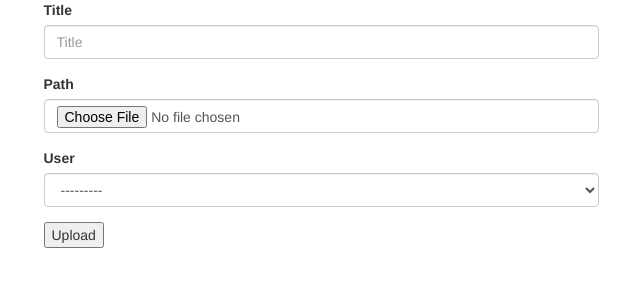
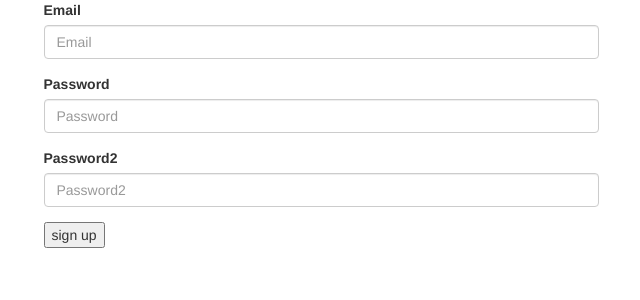
Before and after one commit to LucynaM/photoalbum, a Django app: page /signup/ in a window 1280 px wide. Shown: the top 300 px of the page, without its empty margins (319-959 px from the left). Run offline with Django 3.2, Linux system fonts and the light colour scheme; data that the repository does not hold is empty; some libraries are stand-ins or nearby versions.

Commit message:
working on main functionality

```diff
--- a/album/settings.py
+++ b/album/settings.py
@@ -128,6 +128,7 @@ USE_TZ = True
 # https://docs.djangoproject.com/en/1.11/howto/static-files/
 
 STATIC_URL = '/static/'
+STATIC_ROOT = os.path.join(BASE_DIR, 'static')
 
 MEDIA_URL = '/media/'
 MEDIA_ROOT = os.path.join(BASE_DIR, 'media')
--- a/album/urls.py
+++ b/album/urls.py
@@ -18,9 +18,11 @@ from django.contrib import admin
 
 from django.conf import settings
 from django.conf.urls.static import static
-from photoalbum.views import MainView
+from photoalbum.views import MainView, SignUpView
 
 urlpatterns = [
     url(r'^admin/', admin.site.urls),
-    url(r'^', MainView.as_view(), name='test'),
-] + static(settings.MEDIA_URL, document_root=settings.MEDIA_ROOT)
+    url(r'^$', MainView.as_view(), name='main'),
+    url(r'^signup/$', SignUpView.as_view(), name='signup'),
+] + static(settings.STATIC_URL, document_root=settings.STATIC_ROOT) \
+              + static(settings.MEDIA_URL, document_root=settings.MEDIA_ROOT)
--- a/photoalbum/forms.py
+++ b/photoalbum/forms.py
@@ -1,8 +1,26 @@
 from django import forms
-from .models import Photo
+from django.core.exceptions import ValidationError
+from .models import Photo, MyUser
 
 
 class PhotoForm(forms.ModelForm):
     class Meta:
         model = Photo
         fields = '__all__'
+
+
+class SignUpForm(forms.ModelForm):
+    password = forms.CharField(widget=forms.PasswordInput())
+    password2 = forms.CharField(widget=forms.PasswordInput())
+
+    class Meta:
+        model = MyUser
+        fields = ['email', 'password', 'password2']
+
+    def clean(self):
+        password1 = self.cleaned_data['password']
+        password2 = self.cleaned_data['password2']
+
+        if password1 != password2:
+            raise ValidationError
+        return self.cleaned_data
--- a/photoalbum/static/photoalbum/css/style.css
+++ b/photoalbum/static/photoalbum/css/style.css
@@ -1,4 +1,4 @@
 img {
-    width: 250px;
+    width: 100%;
     height: auto;
 }
--- a/photoalbum/templates/photoalbum/base.html
+++ b/photoalbum/templates/photoalbum/base.html
@@ -9,6 +9,7 @@
     <meta name="viewport" content="width=device-width, initial-scale=1">
     {% bootstrap_css %}
     {% bootstrap_javascript %}
+    <link rel="stylesheet" href="{% static 'photoalbum/css/style.css' %}">
 </head>
 <body>
 {% block header %}{% endblock header %}
--- a/photoalbum/templates/photoalbum/main.html
+++ b/photoalbum/templates/photoalbum/main.html
@@ -1,10 +1,11 @@
 {% extends './base.html' %}
+{% load staticfiles %}
 {% load bootstrap3 %}
-{% load static %}
+
 
 {% block content %}
 
-    <form action="" method="post" enctype="multipart/form-data">
+    <form action="" method="POST" enctype="multipart/form-data">
     {% csrf_token %}
     {% bootstrap_form form %}
         <input type="submit" name="submit" value="Upload">
@@ -12,8 +13,9 @@
 
     {% for photo in photos %}
         <figure>
-            <img class="card-body" src="{{ photo.path.url }}" alt="" width="250">
+            <img class="card-body" src="{{ photo.path.url }}" alt="{{ photo.title }}" >
             <figcaption>{{ photo.user }}: "{{ photo.title }}"</figcaption>
         </figure>
     {% endfor %}
+
 {% endblock content %}
--- /dev/null
+++ b/photoalbum/templates/photoalbum/signup.html
@@ -0,0 +1,14 @@
+{% extends './base.html' %}
+
+{% load bootstrap3 %}
+
+
+{% block content %}
+    <form action="" method="post">
+    {% csrf_token %}
+    {% bootstrap_form form %}
+        <input type="submit" name="submit" value="sign up">
+
+    </form>
+
+{% endblock content %}
--- a/photoalbum/views.py
+++ b/photoalbum/views.py
@@ -1,8 +1,9 @@
-from django.shortcuts import render
+from django.shortcuts import render, redirect
 from django.views import View
+from django.contrib.auth import login, logout, authenticate
 
-from .models import Photo
-from .forms import PhotoForm
+from .models import Photo, MyUser
+from .forms import PhotoForm, SignUpForm
 
 # Create your views here.
 
@@ -15,6 +16,7 @@ class MainView(View):
             'photos': photos,
         }
         return render(request, 'photoalbum/main.html', ctx)
+
     def post(self, request):
         form = PhotoForm(request.POST, request.FILES)
         if form.is_valid():
@@ -25,3 +27,24 @@ class MainView(View):
             'photos': photos,
         }
         return render(request, 'photoalbum/main.html', ctx)
+
+
+class SignUpView(View):
+    def get(self, request):
+        form = SignUpForm()
+        ctx = {
+            'form': form
+        }
+        return render(request, 'photoalbum/signup.html', ctx)
+
+    def post(self, request):
+        form = SignUpForm(request.POST)
+        if form.is_valid():
+            form.cleaned_data.pop('password2')
+            user = MyUser.objects.create_user(username=form.cleaned_data['email'], **form.cleaned_data)
+            login(request, user)
+            return redirect('main')
+        ctx = {
+            'form': form,
+        }
+        return render(request, 'photoalbum/signup.html', ctx)
```
